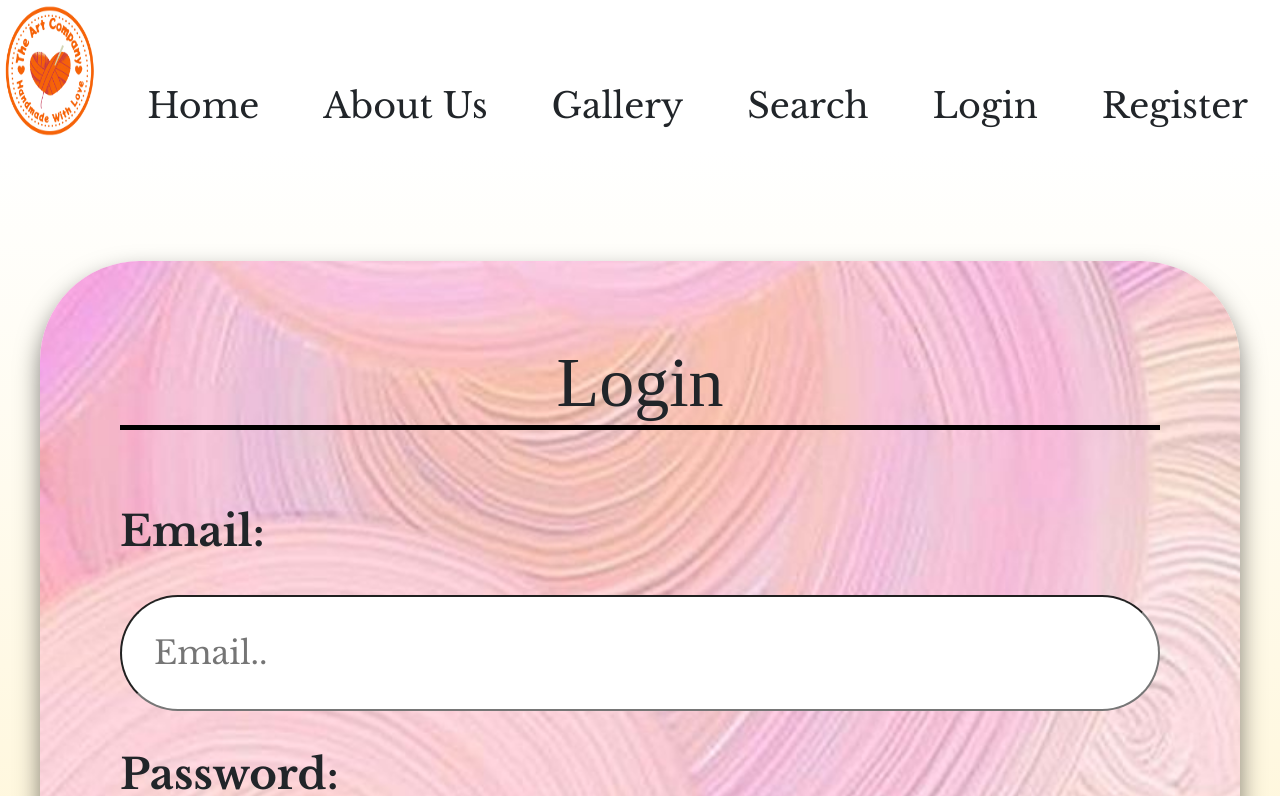
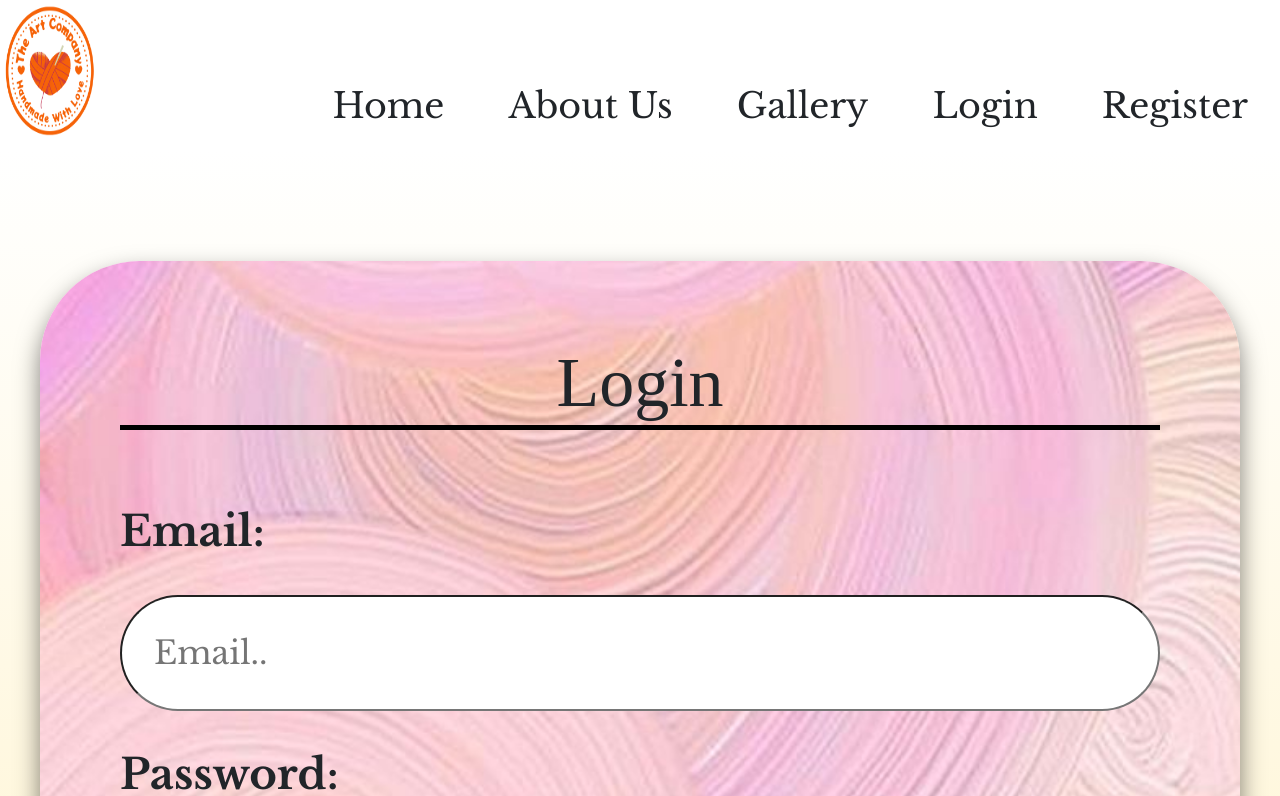
Before and after one commit to annasarabasheva/ReactJS---Personal-Project, a React (Vite) app in the folder client/: page /login in a window 1280 px wide. Shown: the top 796 px of the page. Built offline with nearby package versions, Linux system fonts and the light colour scheme; a web font is replaced by a local one.

Commit message:
Add My profile in navigation and routes

```diff
--- a/client/src/App.jsx
+++ b/client/src/App.jsx
@@ -13,6 +13,7 @@ import Logout from './components/logout/Logout';
 import AuthGuard from './guards/AuthGuard';
 import ErrorBoundary from './components/ErrorBoundry';
 import ArtEdit from './components/art-edit/ArtEdit';
+import Profile from './components/profile/Profile';
 
 function App() {
     return (
@@ -30,6 +31,7 @@ function App() {
                     {/* Routes that require authentication */}
                     <Route element={<AuthGuard />}>
                         <Route path="/create" element={<ArtCreate />} />
+                        <Route path="/profile" element={<Profile />} />
                         <Route path="/gallery/:artID/edit" element={<ArtEdit />} />
                         <Route path="/logout" element={<Logout />} />
                     </Route>
--- a/client/src/components/header/Header.jsx
+++ b/client/src/components/header/Header.jsx
@@ -6,8 +6,7 @@ import AuthContext from '../../contexts/authContext';
 export default function Header() {
 
     const {
-        isAuthenticated,
-        username
+        isAuthenticated
     } = useContext(AuthContext);
 
     return (
@@ -22,10 +21,11 @@ export default function Header() {
                     <li><Link className={styles.navLink} to="/">Home</Link></li>
                     <li><Link className={styles.navLink} to="/about">About Us</Link></li>
                     <li><Link className={styles.navLink} to="/gallery">Gallery</Link></li>
-                    <li><Link className={styles.navLink} to="/search">Search</Link></li>
+
                     {isAuthenticated && (
                         <>
                             <li><Link className={styles.navLink} to="/create">Share your Art </Link></li>
+                            <li><Link className={styles.navLink} to="/profile">My Profile </Link></li>
                             <li><Link className={styles.navLink} to="/logout">Logout</Link></li>
                         </>
 
--- /dev/null
+++ b/client/src/components/profile/Profile.jsx
@@ -0,0 +1,5 @@
+export default function Profile() {
+    return (
+        <h1>hey there</h1>
+    )
+}
```
Also changed, not shown: client/src/components/profile/Profile.module.css (added).
